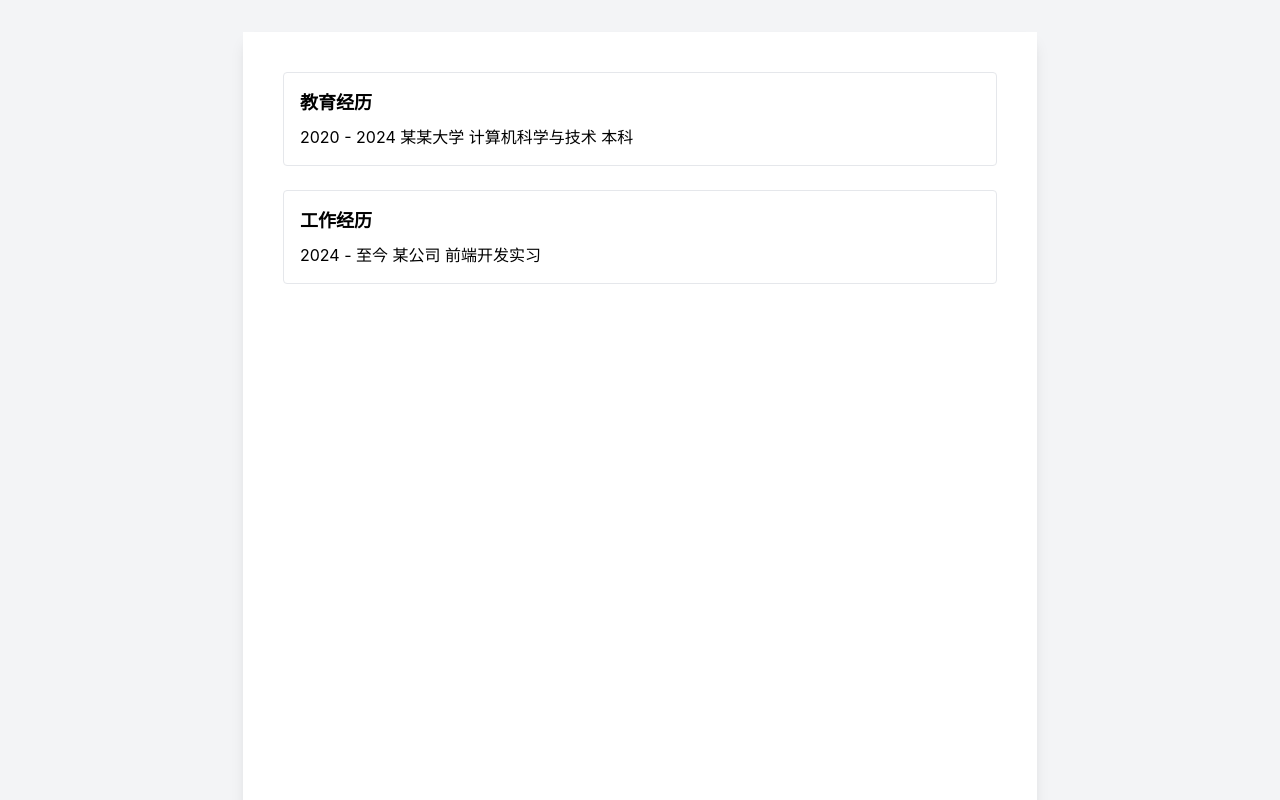
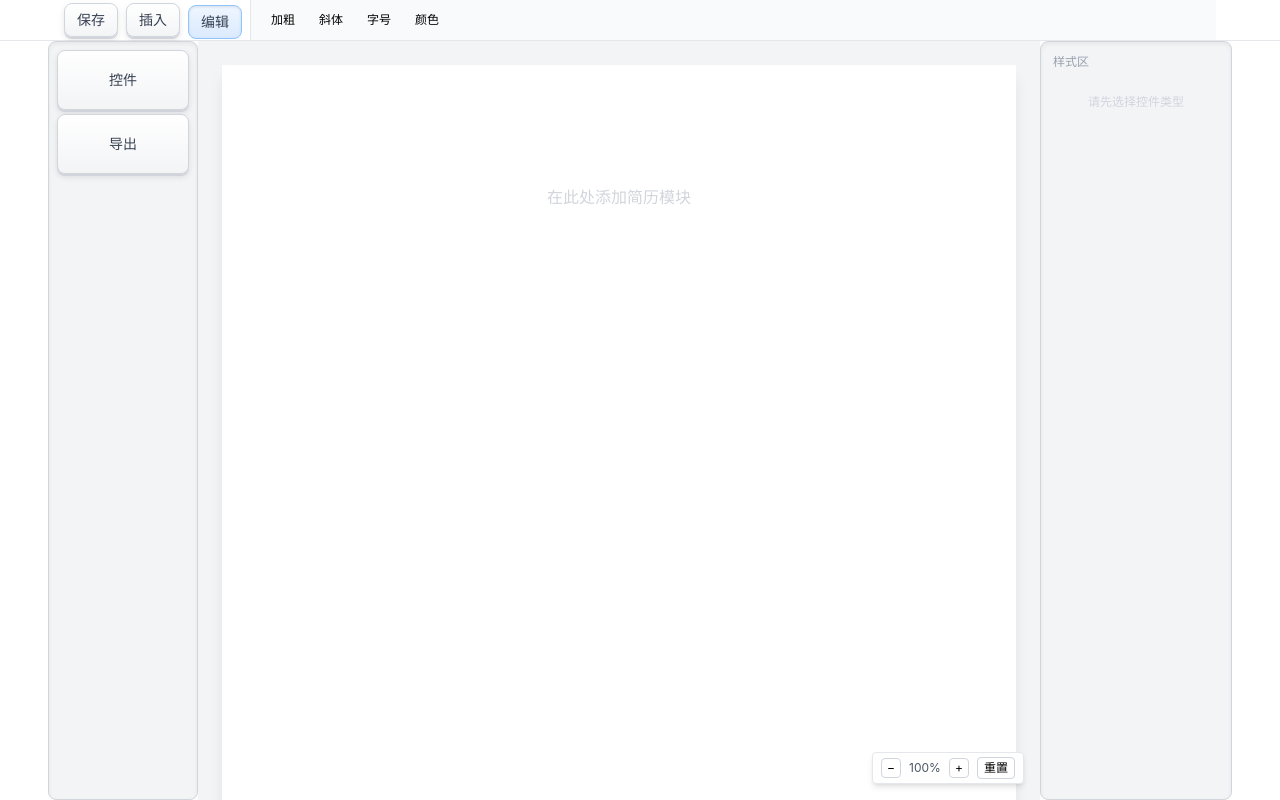
Before and after one commit to ffhw-code/cv-composer, a React (Vite) app: page / in a window 1280 px wide. Shown: the top 800 px of the page. Built offline with nearby package versions, Linux system fonts and the light colour scheme.

Commit message:
完成基础界面布局：顶部工具栏、左侧控件区、中间画布、右侧样式区，按钮键帽风格，画布缩放功能

```diff
--- a/src/App.tsx
+++ b/src/App.tsx
@@ -1,18 +1,31 @@
+import { useState } from 'react';
+import Toolbar from './components/Toolbar/Toolbar';
+import ModulePanel from './components/Module/ModulePanel';
+import CanvasArea from './components/Canvas/CanvasArea';
+import StylePanel from './components/Toolbar/StylePanel';
+
 function App() {
+  // 当前选中的控件类型：'header' | 'module' | null
+  const [selectedControl, setSelectedControl] = useState<string | null>(null);
+
   return (
-    <div className="min-h-screen bg-gray-100 p-8 flex justify-center">
-      {/* A4 简历画布 */}
-      <div className="w-[794px] min-h-[1123px] bg-white shadow-lg p-10 flex flex-col gap-6">
-        {/* 控件1：教育经历 */}
-        <div className="border border-gray-200 rounded p-4" contentEditable suppressContentEditableWarning>
-          <h2 className="text-lg font-bold mb-2">教育经历</h2>
-          <p>2020 - 2024 某某大学 计算机科学与技术 本科</p>
+    <div className="h-screen flex flex-col bg-white overflow-hidden">
+      {/* 顶部工具栏 */}
+      <div className="bg-white border-b border-gray-200 flex justify-center">
+        <div style={{ width: '1184px' }}>
+          <Toolbar />
         </div>
+      </div>
 
-        {/* 控件2：工作经历 */}
-        <div className="border border-gray-200 rounded p-4" contentEditable suppressContentEditableWarning>
-          <h2 className="text-lg font-bold mb-2">工作经历</h2>
-          <p>2024 - 至今 某公司 前端开发实习</p>
+      {/* 主体区域 */}
+      <div className="flex-1 flex justify-center overflow-hidden">
+        <div className="flex h-full" style={{ width: '1184px' }}>
+          <ModulePanel
+            selectedControl={selectedControl}
+            onSelectControl={setSelectedControl}
+          />
+          <CanvasArea />
+          <StylePanel selectedType={selectedControl} />
         </div>
       </div>
     </div>
--- /dev/null
+++ b/src/components/Canvas/CanvasArea.tsx
@@ -0,0 +1,56 @@
+import { useState } from 'react';
+
+function CanvasArea() {
+  const [scale, setScale] = useState(1); // 缩放比例，1 = 100%
+
+  const zoomIn = () => setScale((prev) => Math.min(prev + 0.1, 2));  // 最大 200%
+  const zoomOut = () => setScale((prev) => Math.max(prev - 0.1, 0.5)); // 最小 50%
+  const zoomReset = () => setScale(1);
+
+  return (
+    <div className="flex-1 relative bg-gray-100 h-full">
+      {/* 画布滚动区域 */}
+      <div className="h-full overflow-y-auto p-6 flex justify-center">
+        {/* A4 画布，应用缩放 */}
+        <div
+          className="bg-white shadow-lg p-10 flex flex-col gap-6 origin-top"
+          style={{
+            width: '794px',
+            minHeight: '1123px',
+            transform: `scale(${scale})`,
+            marginBottom: scale > 1 ? `${(scale - 1) * 1123}px` : '0',
+          }}
+        >
+          <p className="text-gray-300 text-center mt-20">在此处添加简历模块</p>
+        </div>
+      </div>
+
+      {/* 缩放控件 - 右下角浮动 */}
+      <div className="absolute bottom-4 right-4 flex items-center gap-1 bg-white border border-gray-200 rounded shadow-md px-2 py-1">
+        <button
+          onClick={zoomOut}
+          className="w-5 h-5 flex items-center justify-center text-xs border border-gray-300 rounded hover:bg-gray-100"
+        >
+          −
+        </button>
+        <span className="text-xs text-gray-600 w-10 text-center">
+          {Math.round(scale * 100)}%
+        </span>
+        <button
+          onClick={zoomIn}
+          className="w-5 h-5 flex items-center justify-center text-xs border border-gray-300 rounded hover:bg-gray-100"
+        >
+          +
+        </button>
+        <button
+          onClick={zoomReset}
+          className="ml-1 px-1.5 py-0.5 text-xs border border-gray-300 rounded hover:bg-gray-100"
+        >
+          重置
+        </button>
+      </div>
+    </div>
+  );
+}
+
+export default CanvasArea;
--- /dev/null
+++ b/src/components/Module/ModulePanel.tsx
@@ -0,0 +1,63 @@
+import { useState } from 'react';
+
+interface ModulePanelProps {
+  selectedControl: string | null;
+  onSelectControl: (type: string) => void;
+}
+
+function ModulePanel({ selectedControl, onSelectControl }: ModulePanelProps) {
+  const [isOpen, setIsOpen] = useState(false);
+
+  const keycapStyle =
+    'w-full h-[60px] px-2 py-1.5 text-sm font-medium text-gray-700 ' +
+    'bg-gradient-to-b from-white to-gray-100 ' +
+    'border border-gray-300 ' +
+    'rounded-lg ' +
+    'shadow-[inset_0_1px_0_#fff,0_2px_0_#d1d5db,0_3px_6px_rgba(0,0,0,0.1)] ' +
+    'active:shadow-[inset_0_1px_3px_rgba(0,0,0,0.1)] ' +
+    'active:translate-y-[2px] ' +
+    'transition-all duration-75';
+
+  return (
+    <div className="w-[150px] bg-gray-100 border border-gray-300 rounded-lg shadow-[inset_0_2px_4px_rgba(0,0,0,0.06)] p-2 flex flex-col gap-1">
+      <button onClick={() => setIsOpen(!isOpen)} className={keycapStyle}>
+        控件
+      </button>
+
+      {isOpen && (
+        <div className="flex flex-col gap-1 w-full">
+          <button
+            onClick={() => {
+              onSelectControl('header');
+            }}
+            className={`w-full h-[60px] px-2 py-1.5 text-sm border rounded hover:bg-gray-50 ${
+              selectedControl === 'header'
+                ? 'bg-blue-50 border-blue-300'
+                : 'bg-white border-gray-300'
+            }`}
+          >
+            简历头
+          </button>
+          <button
+            onClick={() => {
+              onSelectControl('module');
+            }}
+            className={`w-full h-[60px] px-2 py-1.5 text-sm border rounded hover:bg-gray-50 ${
+              selectedControl === 'module'
+                ? 'bg-blue-50 border-blue-300'
+                : 'bg-white border-gray-300'
+            }`}
+          >
+            模块
+          </button>
+        </div>
+      )}
+
+      <button className={keycapStyle}>
+        导出
+      </button>
+    </div>
+  );
+}
+
+export default ModulePanel;
--- /dev/null
+++ b/src/components/Toolbar/StylePanel.tsx
@@ -0,0 +1,48 @@
+interface StylePanelProps {
+  selectedType: string | null;
+}
+
+function StylePanel({ selectedType }: StylePanelProps) {
+  return (
+    <div className="w-48 bg-gray-100 border border-gray-300 rounded-lg shadow-[inset_0_2px_4px_rgba(0,0,0,0.06)] p-3 h-full flex flex-col">
+      <p className="text-xs text-gray-400 mb-2">样式区</p>
+
+      {/* 初始为空，有类型时显示对应缩略图 */}
+      {!selectedType && (
+        <p className="text-xs text-gray-300 mt-4 text-center">
+          请先选择控件类型
+        </p>
+      )}
+
+      {selectedType === 'header' && (
+        <div className="flex flex-col gap-2">
+          <div className="w-full h-20 bg-white border border-gray-200 rounded flex items-center justify-center text-xs text-gray-400">
+            简历头样式1
+          </div>
+          <div className="w-full h-20 bg-white border border-gray-200 rounded flex items-center justify-center text-xs text-gray-400">
+            简历头样式2
+          </div>
+          <div className="w-full h-20 bg-white border border-gray-200 rounded flex items-center justify-center text-xs text-gray-400">
+            简历头样式3
+          </div>
+        </div>
+      )}
+
+      {selectedType === 'module' && (
+        <div className="flex flex-col gap-2">
+          <div className="w-full h-20 bg-white border border-gray-200 rounded flex items-center justify-center text-xs text-gray-400">
+            模块样式1
+          </div>
+          <div className="w-full h-20 bg-white border border-gray-200 rounded flex items-center justify-center text-xs text-gray-400">
+            模块样式2
+          </div>
+          <div className="w-full h-20 bg-white border border-gray-200 rounded flex items-center justify-center text-xs text-gray-400">
+            模块样式3
+          </div>
+        </div>
+      )}
+    </div>
+  );
+}
+
+export default StylePanel;
--- /dev/null
+++ b/src/components/Toolbar/Toolbar.tsx
@@ -0,0 +1,74 @@
+import { useState } from 'react';
+
+function Toolbar() {
+  const [activeTool, setActiveTool] = useState<'edit' | 'insert'>('edit');
+
+  // 键帽风格按钮样式（小尺寸版）
+  const keycapStyle =
+    'px-3 py-1.5 text-sm font-medium text-gray-700 ' +
+    'bg-gradient-to-b from-white to-gray-100 ' +
+    'border border-gray-300 ' +
+    'rounded-lg ' +
+    'shadow-[inset_0_1px_0_#fff,0_2px_0_#d1d5db,0_3px_6px_rgba(0,0,0,0.1)] ' +
+    'active:shadow-[inset_0_1px_3px_rgba(0,0,0,0.1)] ' +
+    'active:translate-y-[2px] ' +
+    'transition-all duration-75';
+
+  // 激活状态下的键帽样式（按下效果）
+  const keycapActiveStyle =
+    'px-3 py-1.5 text-sm font-medium text-gray-700 ' +
+    'bg-gradient-to-b from-blue-50 to-blue-100 ' +
+    'border border-blue-300 ' +
+    'rounded-lg ' +
+    'shadow-[inset_0_1px_3px_rgba(0,0,0,0.1)] ' +
+    'translate-y-[2px] ' +
+    'transition-all duration-75';
+
+  return (
+    <div className="w-full bg-white flex items-center h-10 px-4 gap-2">
+      {/* 左侧按钮组 */}
+      <div className="flex items-center gap-2">
+        {/* 保存按钮 */}
+        <button className={keycapStyle}>
+          保存
+        </button>
+
+        {/* 插入按钮 */}
+        <button
+          onClick={() => setActiveTool('insert')}
+          className={activeTool === 'insert' ? keycapActiveStyle : keycapStyle}
+        >
+          插入
+        </button>
+
+        {/* 编辑按钮 */}
+        <button
+          onClick={() => setActiveTool('edit')}
+          className={activeTool === 'edit' ? keycapActiveStyle : keycapStyle}
+        >
+          编辑
+        </button>
+      </div>
+
+      {/* 右侧操作容器 */}
+      <div className="flex-1 h-full flex items-center bg-gray-50 border-l border-gray-200 px-3 gap-2">
+        {activeTool === 'edit' && (
+          <>
+            <button className="px-2 py-1 text-xs hover:bg-gray-100 rounded">加粗</button>
+            <button className="px-2 py-1 text-xs hover:bg-gray-100 rounded">斜体</button>
+            <button className="px-2 py-1 text-xs hover:bg-gray-100 rounded">字号</button>
+            <button className="px-2 py-1 text-xs hover:bg-gray-100 rounded">颜色</button>
+          </>
+        )}
+        {activeTool === 'insert' && (
+          <>
+            <button className="px-2 py-1 text-xs hover:bg-gray-100 rounded">图片</button>
+            <button className="px-2 py-1 text-xs hover:bg-gray-100 rounded">超链接</button>
+          </>
+        )}
+      </div>
+    </div>
+  );
+}
+
+export default Toolbar;
```
